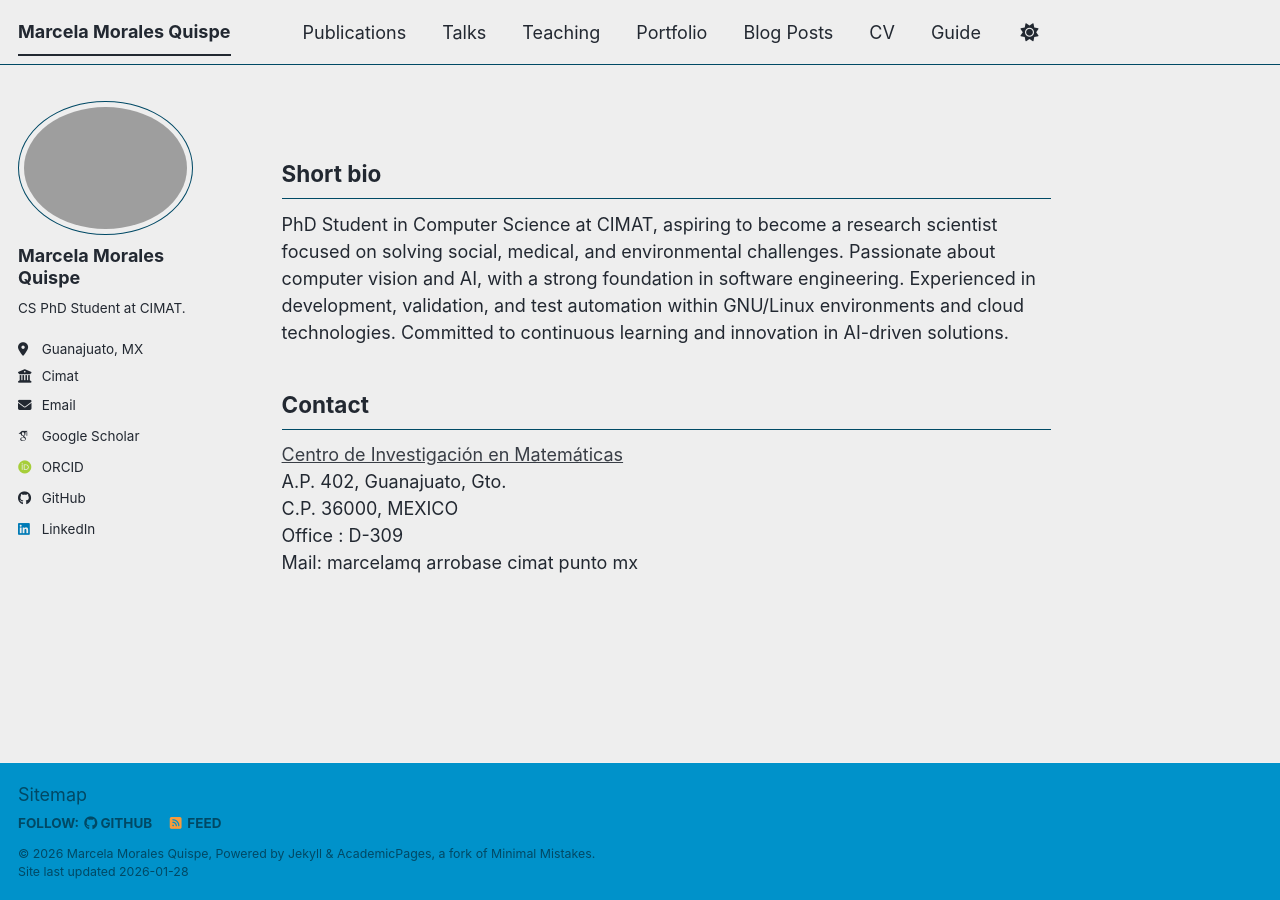
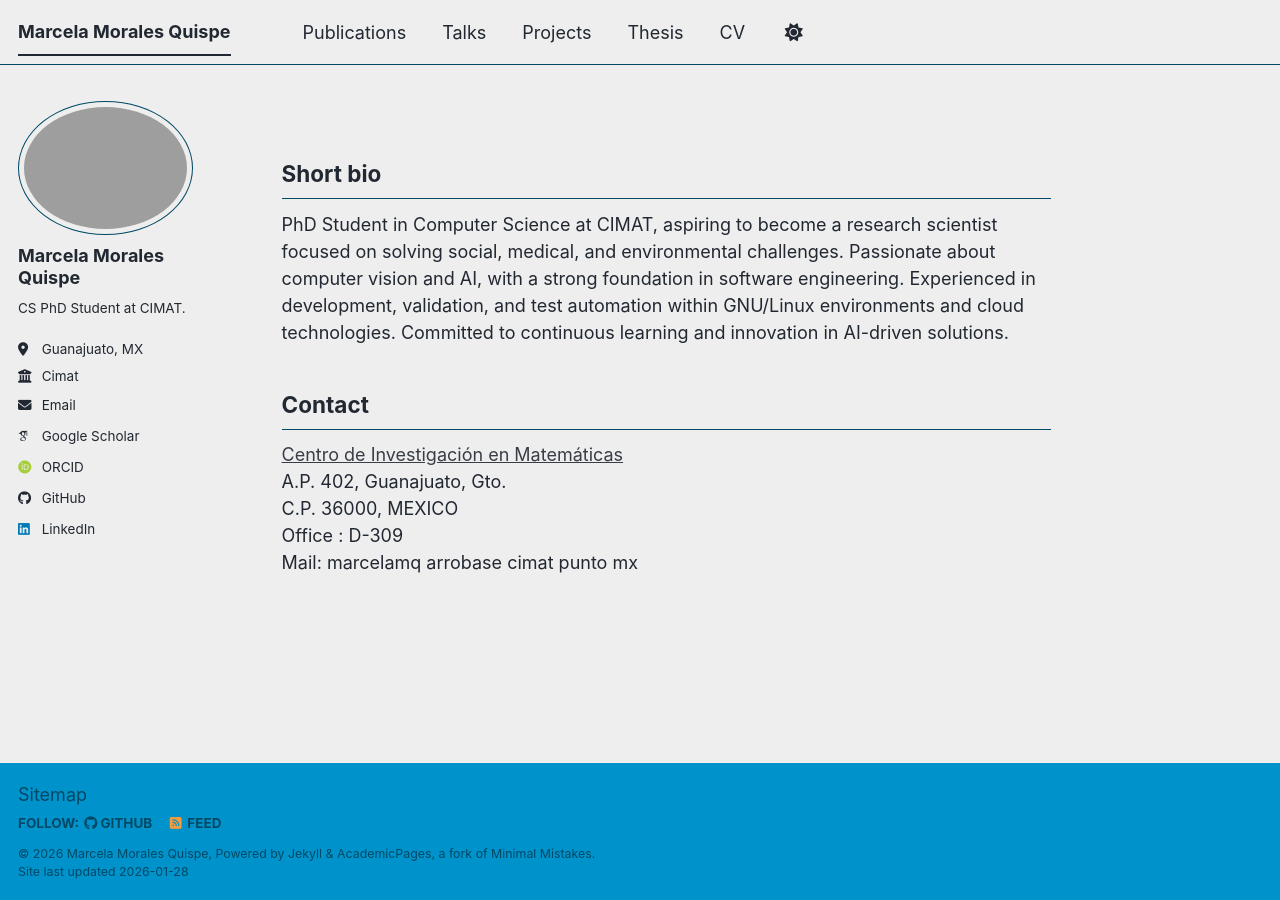
Before and after one commit to marcemq/marcemq.github.io, a Jekyll site: the page built from _pages/about.md, in a window 1280 px wide. Built offline with Jekyll 4.4.1, drawn with Linux system fonts in a browser that asks for light colours; some web fonts are replaced; a script bundle is joined from its source files by our own code; library files that are not in the unit come from our copies; some of the changed lines change nothing that is shown.

Commit message:
Update navigation.yml

```diff
--- a/_data/navigation.yml
+++ b/_data/navigation.yml
@@ -14,14 +14,20 @@ main:
   - title: "Talks"
     url: /talks/
 
-  - title: "Teaching"
-    url: /teaching/
+  #- title: "Teaching"
+  #  url: /teaching/
 
-  - title: "Portfolio"
-    url: /portfolio/
+  #- title: "Portfolio"
+  #  url: /portfolio/
 
-  - title: "Blog Posts"
-    url: /year-archive/
+  #- title: "Blog Posts"
+  #  url: /year-archive/
+
+  - title: "Projects"
+    url: /projects/
+
+  - title: "Thesis"
+    url: /thesis/
 
   - title: "CV"
     url: /cv/
@@ -29,5 +35,5 @@ main:
   # - title: "CV"
   #   url: /cv-json/
 
-  - title: "Guide"
-    url: /markdown/
+  #- title: "Guide"
+  #  url: /markdown/
```
